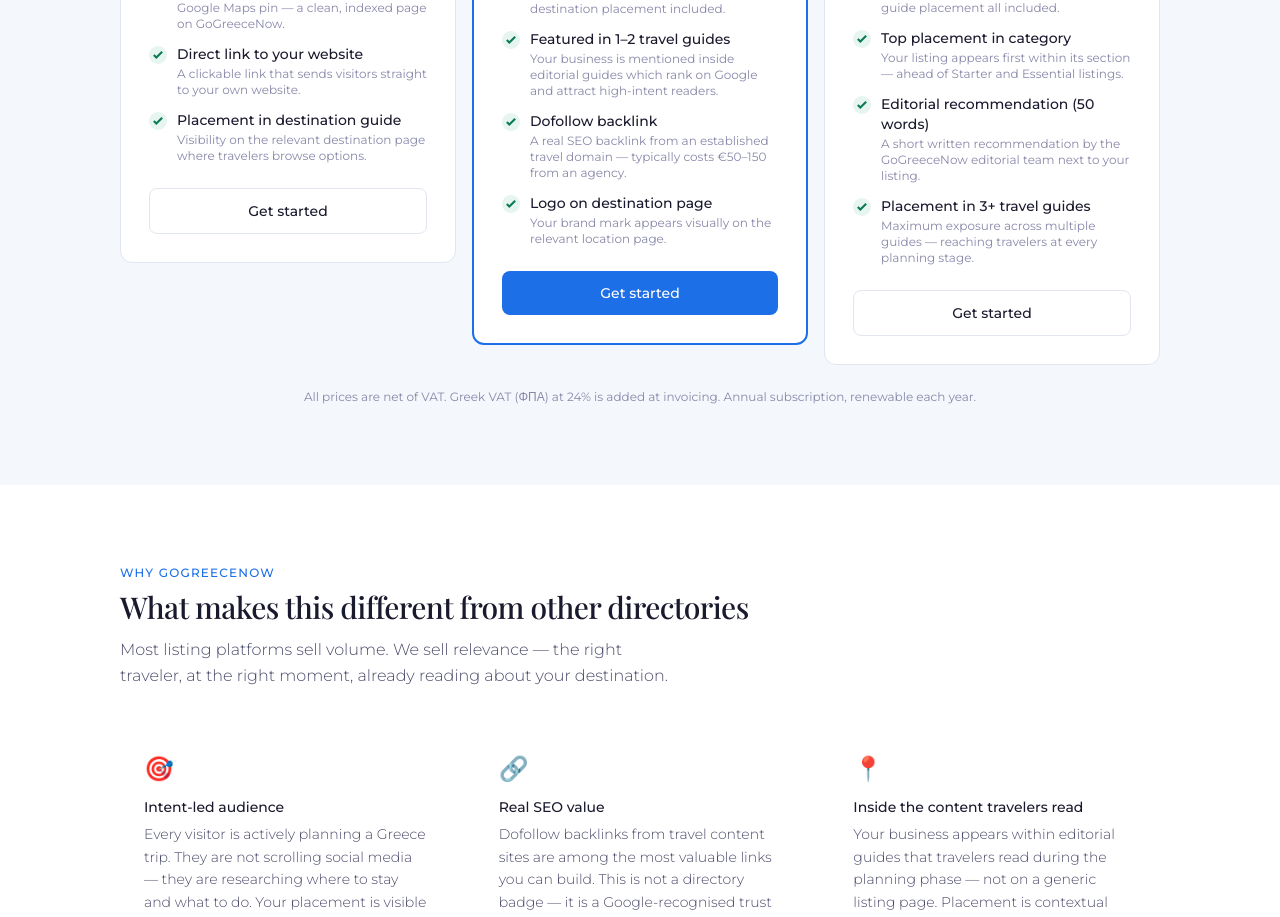
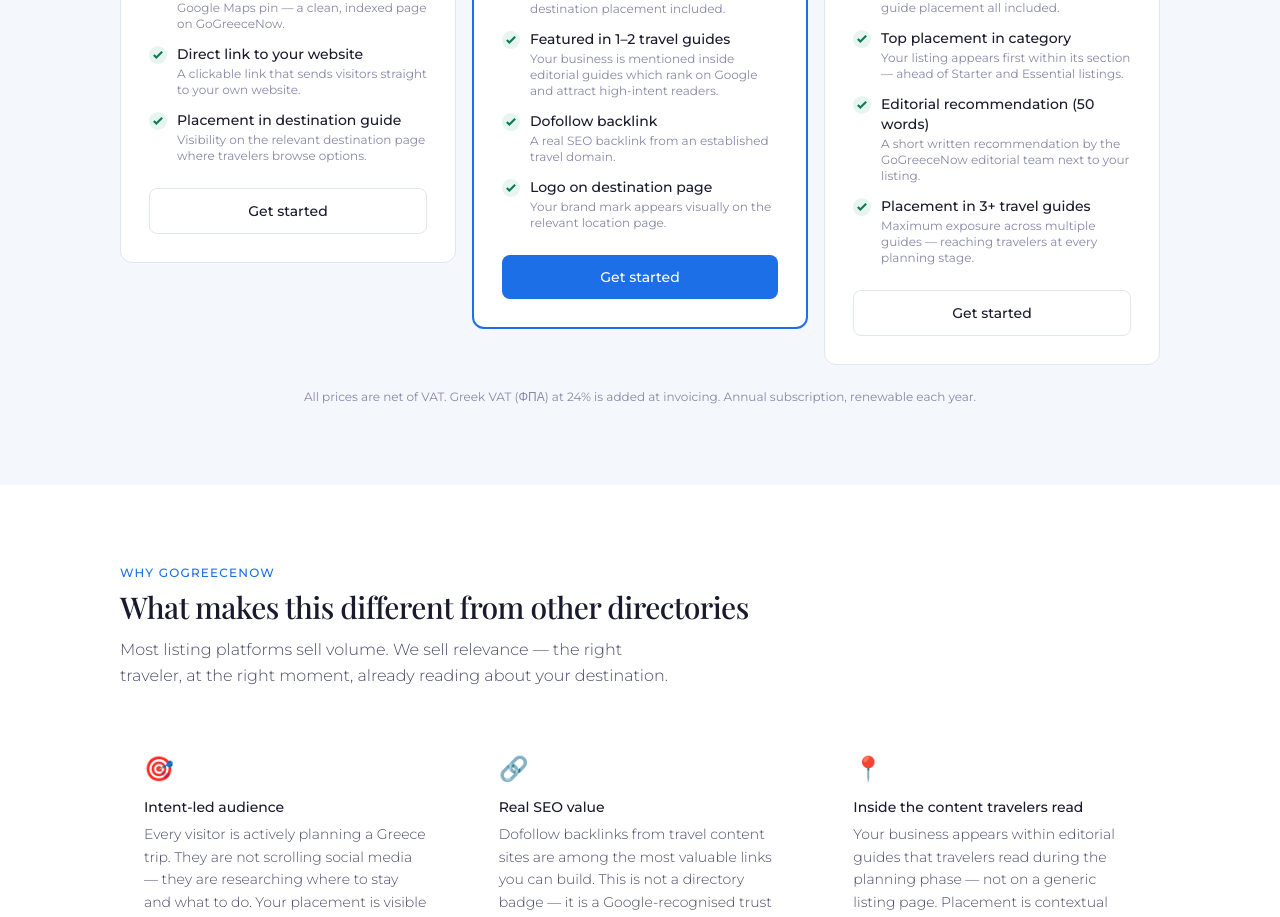
Before and after one commit to xristoskout/forumgreece, a Next.js app: page /en/promotion in a window 1280 px wide. Shown: the part 1160-2077 px from the top of the page. Built offline with nearby package versions, Linux system fonts and the light colour scheme; a web font is replaced by a local one.

Commit message:
Remove pricing text from promotion backlink description

```diff
--- a/app/[lang]/promotion/promotion-client.tsx
+++ b/app/[lang]/promotion/promotion-client.tsx
@@ -44,7 +44,7 @@ const t = {
   pkg2_feat2_title: { en: "Featured in 1–2 travel guides", el: "Προβολή σε 1–2 ταξιδιωτικούς οδηγούς" },
   pkg2_feat2_desc: { en: "Your business is mentioned inside editorial guides which rank on Google and attract high-intent readers.", el: "Η επιχείρησή σου εμφανίζεται σε editorial οδηγούς που έχουν υψηλή κατάταξη στο Google." },
   pkg2_feat3_title: { en: "Dofollow backlink", el: "Dofollow backlink" },
-  pkg2_feat3_desc: { en: "A real SEO backlink from an established travel domain — typically costs €50–150 from an agency.", el: "Πραγματικό SEO backlink από established travel domain — συνήθως κοστίζει €50–150 από agency." },
+  pkg2_feat3_desc: { en: "A real SEO backlink from an established travel domain.", el: "Πραγματικό SEO backlink από established travel domain." },
   pkg2_feat4_title: { en: "Logo on destination page", el: "Logo στη σελίδα προορισμού" },
   pkg2_feat4_desc: { en: "Your brand mark appears visually on the relevant location page.", el: "Το brand σου εμφανίζεται οπτικά στη σχετική σελίδα προορισμού." },
   pkg3_tier: { en: "Plan 3", el: "Πακέτο 3" },
```
